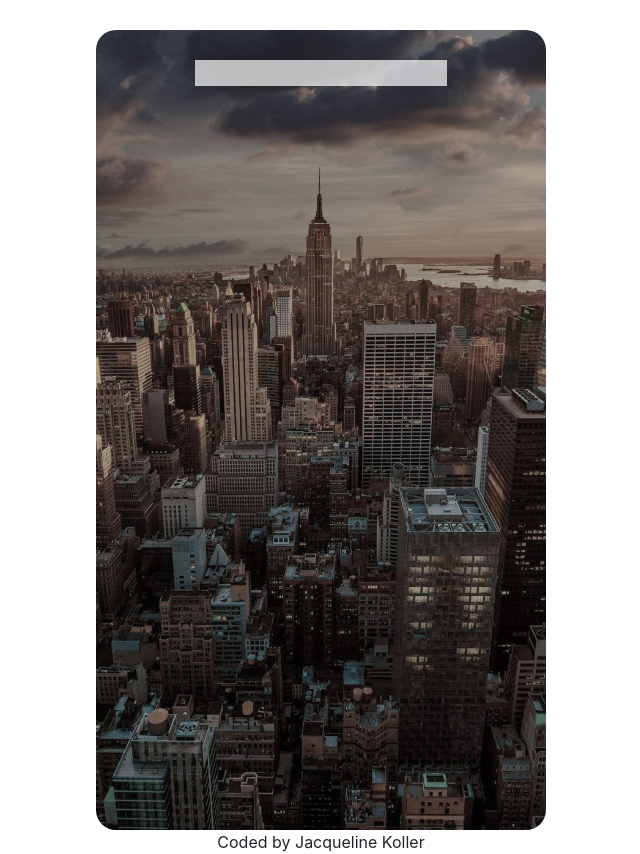
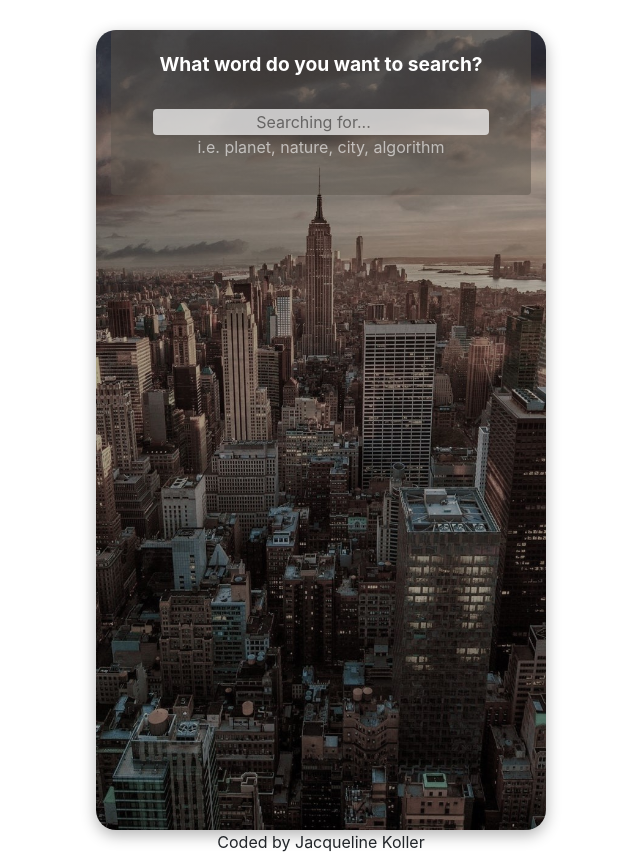
Before and after one commit to KollerJacq/dictionary-project, a React (Create React App) app: page / in a window 1280 px wide. Shown: the whole page, without its empty margins (319-959 px from the left). Built offline with nearby package versions, Linux system fonts and the light colour scheme; no server answers.

Commit message:
improved css and added defaultKeyword

```diff
--- a/src/App.js
+++ b/src/App.js
@@ -8,10 +8,10 @@ function App() {
       <div className="container">
         <header className="App-header">
           <main>
-            <Dictionary />
+            <Dictionary defaultKeyword="dictionary" />
           </main>
         </header>
-      </div>{" "}
+      </div>
     </div>
   );
 }
--- a/src/Dictionary.css
+++ b/src/Dictionary.css
@@ -1,5 +1,29 @@
+form {
+  background: rgb(91, 84, 75);
+  background: linear-gradient(
+    180deg,
+    rgba(91, 84, 75, 0.5) 0%,
+    rgba(91, 84, 75, 0.49859154929577465) 100%
+  );
+  border-radius: 4px;
+  padding-bottom: 20px;
+}
+.header {
+  padding-top: 20px;
+  font-size: larger;
+  font-weight: bold;
+}
+
 input {
   border: none;
+  border-radius: 4px;
   margin-top: 30px;
   opacity: 0.7;
+  width: 80%;
+  text-align: center;
+  color: #5b544b;
 }
+.example {
+  font-size: 100;
+  opacity: 0.6;
+}
--- a/src/Dictionary.js
+++ b/src/Dictionary.js
@@ -3,36 +3,56 @@ import "./Dictionary.css";
 import axios from "axios";
 import Results from "./Results";
 
-export default function Dictionary() {
-  let [keyword, setKeyword] = useState(null);
+export default function Dictionary(props) {
+  let [keyword, setKeyword] = useState(props.defaultKeyword);
   let [results, setResults] = useState(null);
+  let [loaded, setLoaded] = useState(false);
 
   function handleResponse(response) {
     setResults(response.data);
   }
 
-  function search(event) {
-    event.preventDefault();
+  function search() {
     let apiKey = "ef5e3f47e22310b3ote67924e5d5ea4b";
     let apiUrl = `https://api.shecodes.io/dictionary/v1/define?word=${keyword}&key=${apiKey}`;
     axios.get(apiUrl).then(handleResponse);
+  }
+
+  function handleSubmit(event) {
+    event.preventDefault();
+    search();
   }
 
   function handleKeywordChange(event) {
     setKeyword(event.target.value);
   }
 
+  function load() {
+    setLoaded(true);
+    search();
+  }
+
+  if (loaded) {
     return (
       <div className="dictionary">
-      <form onSubmit={search} className="text-center" id="form">
+        <section>
+          <form onSubmit={handleSubmit} className="text-center" id="form">
+            <div className="header">What word do you want to search?</div>
             <input
               type="search"
               className="input"
               id="input"
+              placeholder="Searching for..."
               onChange={handleKeywordChange}
             />
+            <p className="example">i.e. planet, nature, city, algorithm</p>
           </form>
+        </section>
         <Results results={results} />
       </div>
     );
+  } else {
+    load();
+    return "Loading";
   }
+}
--- a/src/Meaning.js
+++ b/src/Meaning.js
@@ -1,5 +1,6 @@
 import React from "react";
 import Synonyms from "./Synonyms";
+import "./meaning.css";
 
 export default function Meaning(props) {
   return (
@@ -8,11 +9,13 @@ export default function Meaning(props) {
         <h3>{props.meaning.partOfSpeech}</h3>
         <Synonyms synonyms={props.meaning.synonyms} />
         <p className="definition">
-          Definition: <br />
+          <span className="title">Definition: </span>
+          <br />
           {props.meaning.definition}
         </p>
-        <p className="example">
-          Example: <br />
+        <p className="examples">
+          <span>Example: </span>
+          <br />
           {props.meaning.example}
         </p>
       </section>
--- /dev/null
+++ b/src/Results.css
@@ -0,0 +1,27 @@
+.wordPhonetic {
+  padding-left: 10px;
+  background: rgb(91, 84, 75);
+  background: linear-gradient(
+    180deg,
+    rgba(91, 84, 75, 0.5) 0%,
+    rgba(91, 84, 75, 0.49859154929577465) 100%
+  );
+  margin-top: 10px;
+  border-radius: 4px;
+  max-width: 500px;
+}
+.phonetic {
+  opacity: 0.8;
+}
+.meaning {
+  padding-left: 10px;
+  background: rgb(91, 84, 75);
+  background: linear-gradient(
+    180deg,
+    rgba(91, 84, 75, 0.5) 0%,
+    rgba(91, 84, 75, 0.49859154929577465) 100%
+  );
+  margin-top: 10px;
+  border-radius: 4px;
+  max-width: 500px;
+}
--- a/src/Results.js
+++ b/src/Results.js
@@ -1,6 +1,6 @@
 import React from "react";
-
 import Meaning from "./Meaning";
+import "./Results.css";
 
 export default function Results(props) {
   if (props.results === null) {
@@ -8,16 +8,16 @@ export default function Results(props) {
   } else {
     return (
       <div className="Results">
-        <section>
+        <section className="wordPhonetic">
           <h2 className="word">{props.results.word}</h2>
           <p className="phonetic">{props.results.phonetic}</p>
         </section>
         {props.results.meanings.map(function (meaning, index) {
           if (index < 3) {
             return (
-              <div key={index}>
+              <section className="meaning" key={index}>
                 <Meaning meaning={meaning} />
-              </div>
+              </section>
             );
           } else {
             return null;
--- /dev/null
+++ b/src/Synonyms.css
@@ -0,0 +1,4 @@
+.Synonyms {
+  font-size: smaller;
+  opacity: 0.8;
+}
--- a/src/Synonyms.js
+++ b/src/Synonyms.js
@@ -1,4 +1,5 @@
 import React from "react";
+import "./Synonyms.css";
 
 export default function Synonyms(props) {
   if (props.synonyms) {
--- a/src/index.css
+++ b/src/index.css
@@ -7,4 +7,5 @@
   margin: 0 auto;
   border: none;
   border-radius: 20px;
+  box-shadow: 0 5px 15px rgb(0 0 0/ 0.3);
 }
--- /dev/null
+++ b/src/meaning.css
@@ -0,0 +1,17 @@
+.examples {
+  font-style: italic;
+  font-size: small;
+  margin-top: -10px;
+}
+.title {
+  font-weight: bold;
+  margin-top: 10px;
+}
+h3 {
+  font-size: large;
+  margin-bottom: -2px;
+}
+.definition {
+  line-height: 1.1;
+  margin-top: 3px;
+}
```
Lines whose indentation alone changed are shown as unchanged.
